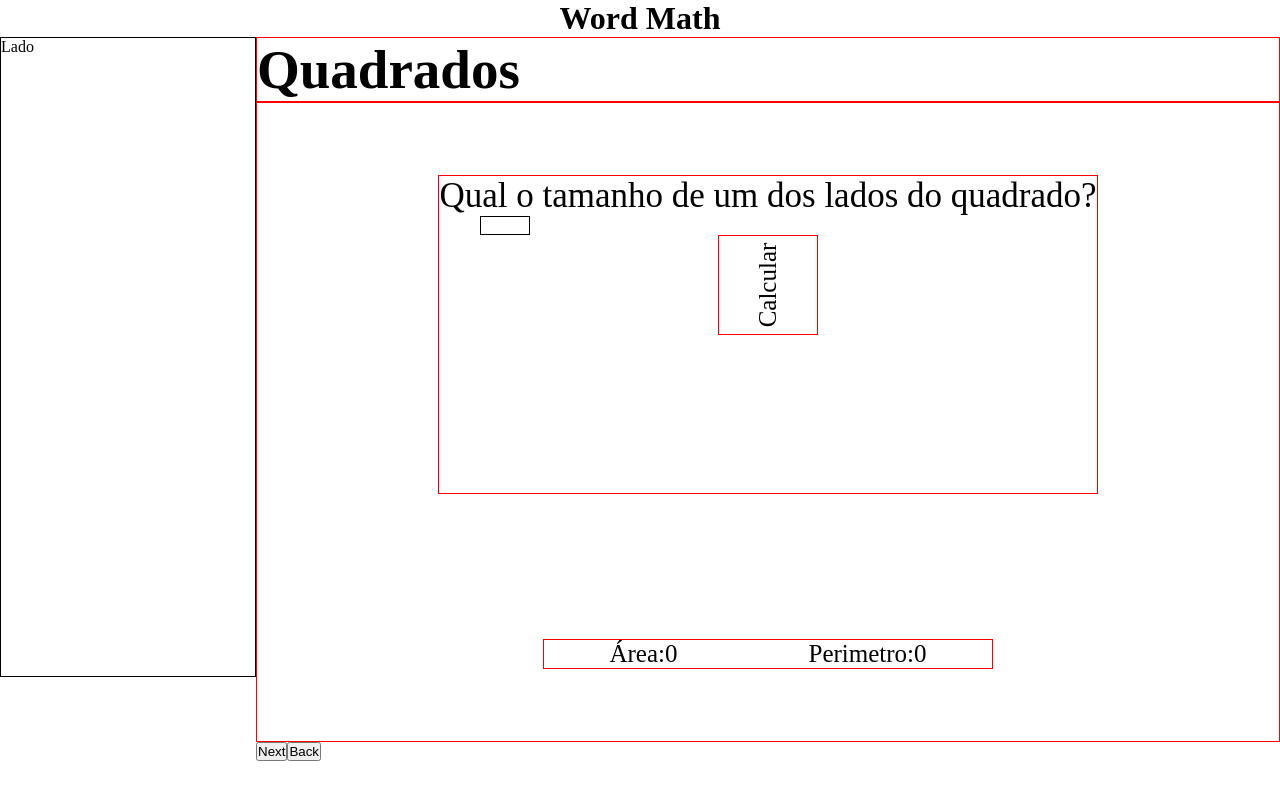
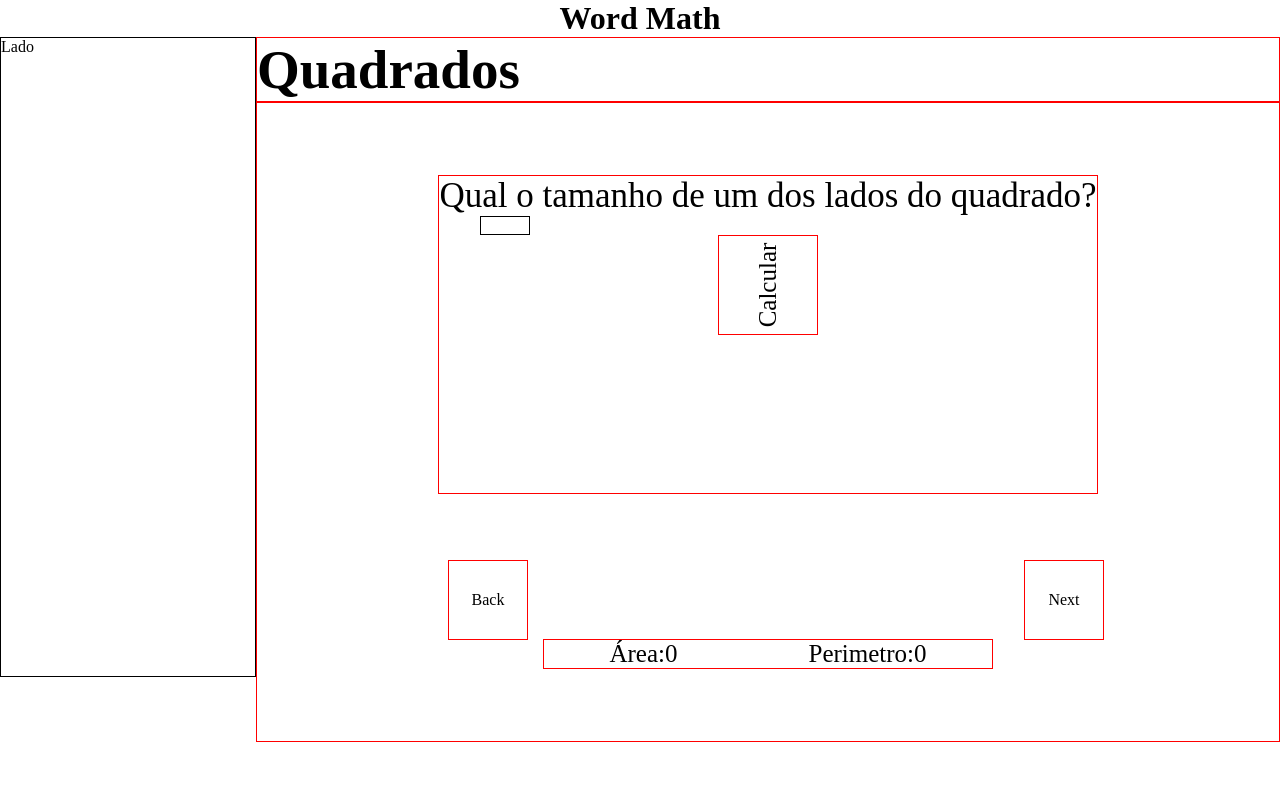
Before and after one commit to Davi-Serrano/Word-Math, a React (Create React App) app: page / in a window 1280 px wide. Built offline with nearby package versions, Linux system fonts and the light colour scheme.

Commit message:
Botão next e back começando a estilizar

```diff
--- a/src/components/Section/Geometric/Circle/index.js
+++ b/src/components/Section/Geometric/Circle/index.js
@@ -1,6 +1,6 @@
 import { useState } from "react"
 
-import { GeoStyle, Title, CircleBtn } from "../Square/style"
+import { GeoStyle, Title, CircleBtn } from "../style"
 
 export const Circle = () =>{
 
--- a/src/components/Section/Geometric/Rectangle/index.js
+++ b/src/components/Section/Geometric/Rectangle/index.js
@@ -1,6 +1,6 @@
 import { useState } from "react"
 
-import { GeoStyle, Title, RectBtn } from "../Square/style"
+import { GeoStyle, Title, RectBtn } from "../style"
 
 export const Rectangle = () =>{
 
--- a/src/components/Section/Geometric/Square/index.js
+++ b/src/components/Section/Geometric/Square/index.js
@@ -1,6 +1,6 @@
-import { GeoStyle } from "./style"
-import { Title } from "./style"
-import { SquareBtn } from "./style"
+import { GeoStyle } from "../style"
+import { Title } from "../style"
+import { SquareBtn } from "../style"
 
 import { useState } from "react"
 
--- a/src/components/Section/Geometric/Triangule/index.js
+++ b/src/components/Section/Geometric/Triangule/index.js
@@ -1,6 +1,6 @@
 import { useState } from "react"
 
-import { GeoStyle, Title, TriaBtn } from "../Square/style"
+import { GeoStyle, Title, TriaBtn } from "../style"
 
 export const Triangle = () =>{
 
--- a/src/components/Section/Geometric/geometric.js
+++ b/src/components/Section/Geometric/geometric.js
@@ -1,4 +1,6 @@
 import { useState } from "react"
+
+import { IndxBtnNext, IndxBtnBack } from "./style"
 
 import { Square } from "./Square"
 import { Rectangle } from "./Rectangle"
@@ -36,8 +38,11 @@ export const Geometric = () =>{
            <div>
 
                 <Square />
-                <button onClick={Proximo}> Next</button>
-                <button onClick={Final}> Back</button>
+
+
+
+                <IndxBtnNext onClick={Proximo}> Next</IndxBtnNext>
+                <IndxBtnBack onClick={Final}> Back</IndxBtnBack>
             </div>
            )
     }
@@ -47,8 +52,8 @@ export const Geometric = () =>{
             <div>
 
                  <Rectangle />
-                 <button onClick={Proximo}> Next</button>
-                 <button onClick={Voltar}> Back</button>
+                 <IndxBtnNext onClick={Proximo}> Next</IndxBtnNext>
+                 <IndxBtnBack onClick={Voltar}> Back</IndxBtnBack>
              </div>
             )
 
@@ -59,8 +64,8 @@ export const Geometric = () =>{
             <div>
 
                  <Circle />
-                 <button onClick={Proximo}> Next</button>
-                 <button onClick={Voltar}> Back</button>
+                 <IndxBtnNext onClick={Proximo}> Next</IndxBtnNext>
+                 <IndxBtnBack onClick={Voltar}> Back</IndxBtnBack>
              </div>
             )
 
@@ -71,8 +76,8 @@ export const Geometric = () =>{
             <div>
 
                  <Triangle />
-                 <button onClick={Inicio}> Next</button>
-                 <button onClick={Voltar}> Back</button>
+                 <IndxBtnNext onClick={Inicio}> Next</IndxBtnNext>
+                 <IndxBtnBack onClick={Voltar}> Back</IndxBtnBack>
              </div>
             )
 
--- a/src/components/Section/Geometric/Square/style.js
+++ b/src/components/Section/Geometric/style.js
@@ -169,3 +169,36 @@ export const TriaBtn = styled.div`
                  }
 
 `
+
+export const IndxBtnNext = styled.div`
+
+        height: 80px;
+        width: 80px;
+
+        display: flex;
+        justify-content: center;
+        align-items: center;
+
+        border: 1px solid red;
+
+        position: absolute;
+        top: 70%;
+        left: 80%;
+
+`
+
+export const IndxBtnBack = styled.div`
+
+        height: 80px;
+        width: 80px;
+
+        display: flex;
+        justify-content: center;
+        align-items: center;
+
+        border: 1px solid red;
+
+        position: absolute;
+        top: 70%;
+        left: 35%;
+`
```
